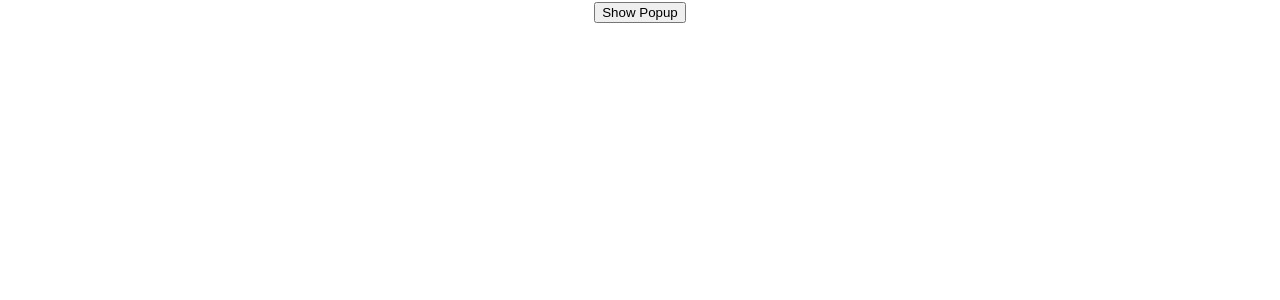
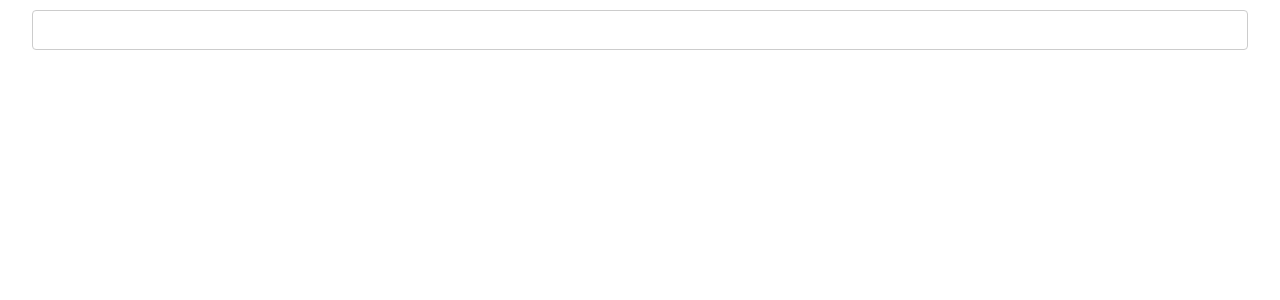
Before and after one commit to Azz3m90/VueJS, a Vue app: page / in a window 1280 px wide. Shown: the top 300 px of the page. Built offline with nearby package versions, Linux system fonts and the light colour scheme.

Commit message:
custom component events

```diff
--- a/src/App.vue
+++ b/src/App.vue
@@ -8,41 +8,46 @@
 <!-- <Article id="my-article" :likes="50" :isPublished="true" />
 <h1>App Component username  - {{ name }}</h1>
 <ComponentC />-->
-<button @click="showPopup = true"> Show Popup</button>
+<!-- <button @click="showPopup = true"> Show Popup</button>
 <Popup v-show="showPopup" @close="closePopup"/>
+<input type="text" v-model="name" />-->
+<Input  v-model="name"/>
 </template>
 
 <script>
 //import Greetings from './components/Greetings.vue';
 /* import Article from './components/Article.vue' */
 /* import ComponentC from './components/ComponentC.vue'; */
-import Popup from './components/Popup.vue';
+/* import Popup from './components/Popup.vue'; */
+import Input from './components/Input.vue';
 export default {
   name:"App",
   components:{
     //Greetings,
     //Article,
     //ComponentC,
-    Popup,
+    /* Popup, */
+    Input,
   },
   data(){
     return {
      // name:'Eng.Azzam Aziz Ali',
       //channel:'Azzam Aziz Ali',
-      showPopup:false,
+      /* showPopup:false, */
+      name:''
     }
   },
-  provide(){
+/*   provide(){
     return {
       username: this.name,
     }
-  },
+  },*/
 
   methods:{
-    closePopup(name){
+/*     closePopup(name){
       this.showPopup = false
       console.log('name sent by a child component is : ',name)
-    }
+    } */
 },
   computed:{
 
--- /dev/null
+++ b/src/components/Input.vue
@@ -0,0 +1,39 @@
+<template>
+ <div>
+  <input type="text" :value="modelValue" @input="$emit('update:model-value', $event.target.value)"/>
+ </div>
+</template>
+
+<script>
+export default {
+ name:'Input',
+ props:{
+  modelValue:String
+ },
+ setup () {
+
+
+  return {}
+ }
+}
+</script>
+
+<style  scoped>
+input[type="text"],
+input[type="password"],
+input[type="email"],
+input[type="number"],
+input[type="tel"],
+input[type="url"],
+input[type="search"],
+textarea {
+  width: 100%;
+  padding: 10px;
+  margin-bottom: 15px;
+  border: 1px solid #ccc;
+  border-radius: 4px;
+  box-sizing: border-box; /* Ensures padding and border are included in the element's total width and height */
+  font-family: Arial, sans-serif;
+  font-size: 16px;
+}
+</style>
```
